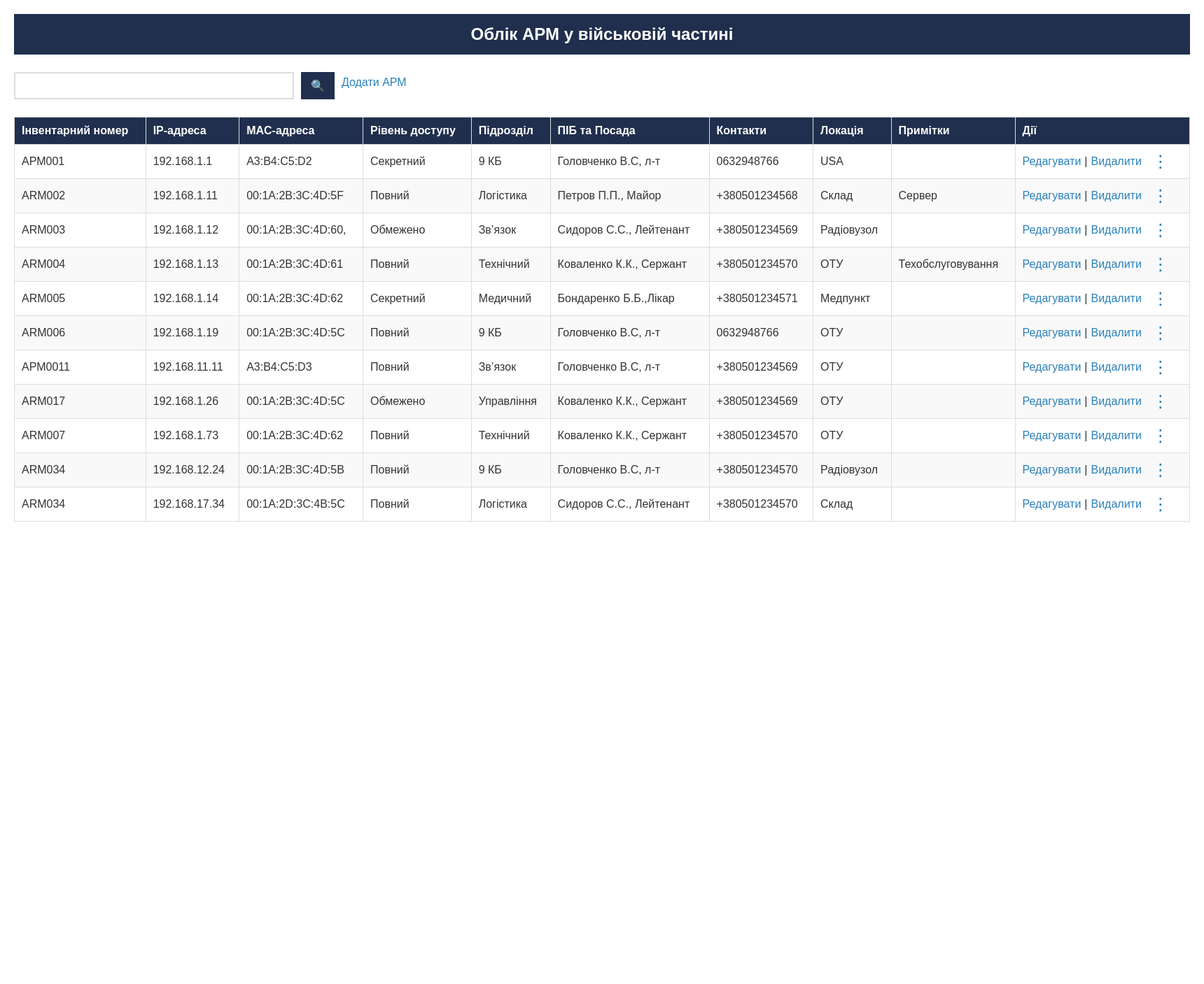
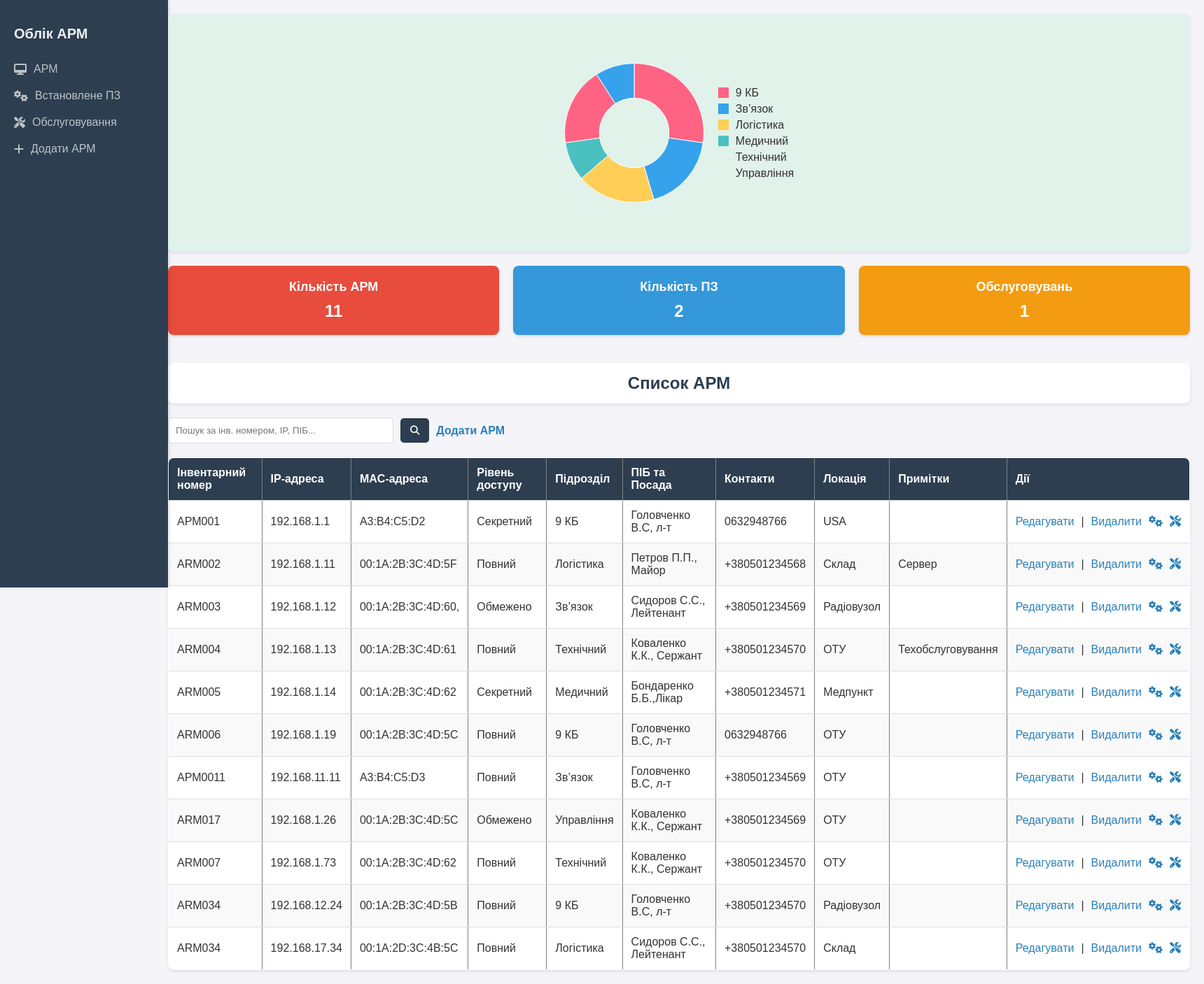
Before and after one commit to Vlad7773/it_support, a Flask app: page / in a window 1720 px wide. Shown: the whole page at 70% size. Before the commit the page ends 746 px from the top, so only its background shows below. Run offline with Flask 3, Linux system fonts and the light colour scheme; data comes from the database, SQL or seed files in the repository; both versions use the stored data as it was after the commit.

Commit message:
Діаграма

```diff
--- a/app.py
+++ b/app.py
@@ -1,5 +1,6 @@
 import sqlite3
 from flask import Flask, render_template, request, redirect, url_for
+import uuid
 
 app = Flask(__name__)
 
@@ -13,7 +14,7 @@
     cursor = conn.cursor()
     cursor.execute('''
         CREATE TABLE IF NOT EXISTS workplaces (
-            inventory_number TEXT,
+            inventory_number TEXT UNIQUE,
             ip_address TEXT,
             mac_address TEXT,
             access_level TEXT,
@@ -53,15 +54,41 @@
 def index():
     conn = get_db_connection()
     cursor = conn.cursor()
+
+    # Список АРМ
     cursor.execute('SELECT rowid, * FROM workplaces')
     workplaces = cursor.fetchall()
+
+    # Підрахунок статистики
+    cursor.execute('SELECT COUNT(*) FROM workplaces')
+    total_workplaces = cursor.fetchone()[0] or 0
+
+    cursor.execute('SELECT COUNT(*) FROM software')
+    total_software = cursor.fetchone()[0] or 0
+
+    cursor.execute('SELECT COUNT(*) FROM maintenance')
+    total_maintenance = cursor.fetchone()[0] or 0
+
+    # Розподіл за підрозділами для графіку
+    cursor.execute('SELECT unit, COUNT(*) as count FROM workplaces GROUP BY unit')
+    unit_distribution = cursor.fetchall()
+    units = [row['unit'] for row in unit_distribution if row['unit']] or ['Немає даних']
+    unit_counts = [row['count'] for row in unit_distribution if row['unit']] or [0]
+
     conn.close()
-    return render_template('index.html', workplaces=workplaces)
+
+    return render_template('index.html', workplaces=workplaces,
+                         total_workplaces=total_workplaces,
+                         total_software=total_software,
+                         total_maintenance=total_maintenance,
+                         units=units, unit_counts=unit_counts)
+
+# Решта коду залишається без змін (add, edit, delete, add_software, edit_software, delete_software, add_maintenance, edit_maintenance, delete_maintenance, details, search)
 
 @app.route('/add', methods=['GET', 'POST'])
 def add_workplace():
     if request.method == 'POST':
-        inventory_number = request.form['inventory_number']
+        inventory_number = str(uuid.uuid4())
         ip_address = request.form['ip_address']
         mac_address = request.form['mac_address']
         access_level = request.form['access_level']
@@ -70,7 +97,6 @@
         contacts = request.form['contacts']
         notes = request.form['notes']
         location = request.form['location']
-
         conn = get_db_connection()
         cursor = conn.cursor()
         cursor.execute('''
@@ -78,7 +104,6 @@
             VALUES (?, ?, ?, ?, ?, ?, ?, ?, ?)
         ''', (inventory_number, ip_address, mac_address, access_level, unit, person, contacts, notes, location))
         conn.commit()
-        rowid = cursor.lastrowid
         conn.close()
         return redirect(url_for('index'))
     return render_template('add.html')
@@ -88,7 +113,6 @@
     conn = get_db_connection()
     cursor = conn.cursor()
     if request.method == 'POST':
-        inventory_number = request.form['inventory_number']
         ip_address = request.form['ip_address']
         mac_address = request.form['mac_address']
         access_level = request.form['access_level']
@@ -98,9 +122,9 @@
         notes = request.form['notes']
         location = request.form['location']
         cursor.execute('''
-            UPDATE workplaces SET inventory_number = ?, ip_address = ?, mac_address = ?, access_level = ?, unit = ?, person = ?, contacts = ?, notes = ?, location = ?
+            UPDATE workplaces SET ip_address = ?, mac_address = ?, access_level = ?, unit = ?, person = ?, contacts = ?, notes = ?, location = ?
             WHERE rowid = ?
-        ''', (inventory_number, ip_address, mac_address, access_level, unit, person, contacts, notes, location, rowid))
+        ''', (ip_address, mac_address, access_level, unit, person, contacts, notes, location, rowid))
         conn.commit()
         conn.close()
         return redirect(url_for('index'))
@@ -242,8 +266,8 @@
     search_term = request.form['search_term']
     conn = get_db_connection()
     cursor = conn.cursor()
-    cursor.execute('SELECT rowid, * FROM workplaces WHERE ip_address LIKE ? OR mac_address LIKE ? OR person LIKE ?',
-                   ('%' + search_term + '%', '%' + search_term + '%', '%' + search_term + '%'))
+    cursor.execute('SELECT rowid, * FROM workplaces WHERE inventory_number LIKE ? OR ip_address LIKE ? OR mac_address LIKE ? OR person LIKE ?',
+                   ('%' + search_term + '%', '%' + search_term + '%', '%' + search_term + '%', '%' + search_term + '%'))
     workplaces = cursor.fetchall()
     conn.close()
     return render_template('index.html', workplaces=workplaces)
--- a/static/styles.css
+++ b/static/styles.css
@@ -1,34 +1,144 @@
 body {
     font-family: 'Arial', sans-serif;
-    background-color: #fff;
+    background-color: #f4f4f9;
     color: #333;
     margin: 0;
+    padding: 0;
+}
+
+.container {
+    display: flex;
+    min-height: 100vh;
+}
+
+.sidebar {
+    width: 200px;
+    background-color: #2c3e50;
+    color: #fff;
     padding: 20px;
+    position: fixed;
+    height: 100%;
+    box-shadow: 2px 0 5px rgba(0,0,0,0.1);
+}
+
+.sidebar h2 {
+    font-size: 20px;
+    margin-bottom: 20px;
+    color: #ecf0f1;
+}
+
+.sidebar a {
+    display: flex;
+    align-items: center;
+    color: #bdc3c7;
+    text-decoration: none;
+    padding: 10px 0;
+    font-size: 16px;
+}
+
+.sidebar a i {
+    margin-right: 10px;
+}
+
+.sidebar a:hover {
+    color: #fff;
+    background-color: #34495e;
+    border-radius: 5px;
+}
+
+.main-content {
+    margin-left: 220px;
+    padding: 20px;
+    flex-grow: 1;
 }
 
 .header {
-    background-color: #202f4d;
-    color: #fff;
+    background-color: #fff;
     padding: 15px;
+    border-radius: 8px;
+    box-shadow: 0 2px 4px rgba(0,0,0,0.1);
+    margin-bottom: 20px;
     text-align: center;
-    margin-bottom: 20px;
-    position: relative;
 }
 
 h1 {
     margin: 0;
     font-size: 24px;
+    color: #2c3e50;
 }
 
-h2 {
-    margin: 20px 0;
-    font-size: 22px;
-    color: #202f4d;
-    cursor: pointer;
+.stats-section {
+    margin-bottom: 40px;
 }
 
-h2:hover {
-    color: #1a253d;
+.chart-container {
+    display: flex;
+    align-items: center;
+    justify-content: center;
+    background-color: #e0f2e9;
+    padding: 20px;
+    border-radius: 8px;
+    box-shadow: 0 2px 4px rgba(0,0,0,0.1);
+    margin-bottom: 20px;
+    height: 300px;
+    position: relative;
+}
+
+.chart-container canvas {
+    max-width: 200px;
+    max-height: 200px;
+}
+
+.chart-legend {
+    margin-left: 20px;
+}
+
+.chart-legend div {
+    display: flex;
+    align-items: center;
+    margin: 5px 0;
+}
+
+.legend-color {
+    display: inline-block;
+    width: 15px;
+    height: 15px;
+    margin-right: 10px;
+}
+
+.legend-color-0 { background-color: #FF6384; }
+.legend-color-1 { background-color: #36A2EB; }
+.legend-color-2 { background-color: #FFCE56; }
+.legend-color-3 { background-color: #4BC0C0; }
+
+.stats-cards {
+    display: flex;
+    gap: 20px;
+    justify-content: center;
+}
+
+.card {
+    flex: 1;
+    padding: 20px;
+    border-radius: 8px;
+    color: #fff;
+    text-align: center;
+    box-shadow: 0 2px 4px rgba(0,0,0,0.1);
+}
+
+.card.red { background-color: #e74c3c; }
+.card.blue { background-color: #3498db; }
+.card.orange { background-color: #f39c12; }
+
+.card h3 {
+    margin: 0;
+    font-size: 18px;
+}
+
+.card p {
+    margin: 10px 0 0;
+    font-size: 24px;
+    font-weight: bold;
 }
 
 table {
@@ -36,21 +146,28 @@
     border-collapse: collapse;
     margin-top: 20px;
     background-color: #fff;
+    box-shadow: 0 2px 4px rgba(0,0,0,0.1);
+    border-radius: 8px;
+    overflow: hidden;
 }
 
 th, td {
-    padding: 10px;
+    padding: 12px;
     text-align: left;
-    border: 1px solid #ddd;
+    border-bottom: 1px solid #ddd;
 }
 
 th {
-    background-color: #202f4d;
+    background-color: #2c3e50;
     color: #fff;
 }
 
 tr:nth-child(even) {
     background-color: #f9f9f9;
+}
+
+tr:hover {
+    background-color: #f1f1f1;
 }
 
 a {
@@ -71,29 +188,30 @@
 
 .search-form input[type="text"] {
     padding: 10px;
-    border: 2px solid #ddd;
+    border: 1px solid #ddd;
+    border-radius: 5px;
     background-color: #fff;
     color: #333;
-    width: 400px;
+    width: 300px;
 }
 
 .search-form button {
     padding: 10px 14px;
-    background-color: #202f4d;
+    background-color: #2c3e50;
     border: none;
     cursor: pointer;
     color: #fff;
+    border-radius: 5px;
 }
 
 .search-form button:hover {
-    background-color: #1a253d;
+    background-color: #34495e;
 }
 
 .add-button {
     color: #2980b9;
     text-decoration: none;
-    display: block;
-    margin-bottom: 10px;
+    font-weight: bold;
 }
 
 .add-button:hover {
@@ -103,69 +221,43 @@
 .action-links {
     display: flex;
     align-items: center;
-    gap: 5px;
+    gap: 10px;
 }
 
-.action-dots {
-    font-size: 24px;
+.action-links a i {
+    font-size: 16px;
     color: #2980b9;
-    cursor: pointer;
-    text-decoration: none;
-    margin-left: 10px;
 }
 
-.action-dots:hover {
+.action-links a:hover i {
     color: #1c6391;
 }
 
-.section {
-    margin-bottom: 30px;
+@media (max-width: 768px) {
+    .sidebar {
+        width: 100%;
+        height: auto;
+        position: relative;
     }
-
-.hidden {
-    display: none;
+    .main-content {
+        margin-left: 0;
     }
-
-.show {
+    .stats-cards {
+        flex-direction: column;
+    }
+    .chart-container {
+        flex-direction: column;
+        height: auto;
+    }
+    .chart-legend {
+        margin-left: 0;
+        margin-top: 20px;
+    }
+    table, th, td {
         display: block;
+        width: 100%;
     }
-
-form {
-    margin-bottom: 20px;
-}
-
-input[type="text"], input[type="date"], textarea {
-    padding: 8px;
-    margin: 5px 0;
-    border: 1px solid #ddd;
-    background-color: #fff;
-    color: #333;
-    width: 100%;
+    th, td {
         box-sizing: border-box;
     }
-
-button {
-    padding: 8px 16px;
-    background-color: #202f4d;
-    color: #fff;
-    border: none;
-    cursor: pointer;
 }
-
-button:hover {
-    background-color: #1a253d;
-}
-
-.corner-link {
-    position: absolute;
-    top: 15px;
-    left: 20px;
-    color: #fff;
-    font-weight: bold;
-    font-size: 16px;
-    text-decoration: underline;
-}
-
-.corner-link:hover {
-    color: #ddd;
-}
--- a/templates/index.html
+++ b/templates/index.html
@@ -3,15 +3,57 @@
 <head>
     <title>Облік АРМ у військовій частині</title>
     <meta charset="UTF-8">
+    <meta name="viewport" content="width=device-width, initial-scale=1.0">
     <link rel="stylesheet" href="{{ url_for('static', filename='styles.css') }}">
+    <link rel="stylesheet" href="https://cdnjs.cloudflare.com/ajax/libs/font-awesome/6.4.0/css/all.min.css">
+    <script src="https://cdn.jsdelivr.net/npm/chart.js@4.4.0/dist/chart.umd.min.js"></script>
 </head>
 <body>
+    <div class="container">
+        <!-- Бічна панель -->
+        <div class="sidebar">
+            <h2>Облік АРМ</h2>
+            <a href="/"><i class="fas fa-desktop"></i> АРМ</a>
+            <a href="/details#software"><i class="fas fa-cogs"></i> Встановлене ПЗ</a>
+            <a href="/details#maintenance"><i class="fas fa-tools"></i> Обслуговування</a>
+            <a href="/add"><i class="fas fa-plus"></i> Додати АРМ</a>
+        </div>
+
+        <!-- Основний контент -->
+        <div class="main-content">
+            <!-- Статистика -->
+            <div class="stats-section">
+                <div class="chart-container">
+                    <canvas id="unitChart"></canvas>
+                    <div class="chart-legend">
+                        {% for unit in units %}
+                        <div><span class="legend-color legend-color-{{ loop.index0 }}"></span> {{ unit }}</div>
+                        {% endfor %}
+                    </div>
+                </div>
+                <div class="stats-cards">
+                    <div class="card red">
+                        <h3>Кількість АРМ</h3>
+                        <p>{{ total_workplaces }}</p>
+                    </div>
+                    <div class="card blue">
+                        <h3>Кількість ПЗ</h3>
+                        <p>{{ total_software }}</p>
+                    </div>
+                    <div class="card orange">
+                        <h3>Обслуговувань</h3>
+                        <p>{{ total_maintenance }}</p>
+                    </div>
+                </div>
+            </div>
+
+            <!-- Пошук і таблиця -->
             <div class="header">
-        <h1>Облік АРМ у військовій частині</h1>
+                <h1>Список АРМ</h1>
             </div>
             <form method="POST" action="/search" class="search-form">
-        <input type="text" name="search_term" placeholder=" ">
-        <button type="submit"><span style="font-size: 16px;">🔍</span></button>
+                <input type="text" name="search_term" placeholder="Пошук за інв. номером, IP, ПІБ...">
+                <button type="submit"><i class="fas fa-search"></i></button>
                 <a href="/add" class="add-button">Додати АРМ</a>
             </form>
             <table border="1">
@@ -45,12 +87,47 @@
                             <div class="action-links">
                                 <a href="/edit/{{ workplace['rowid'] }}">Редагувати</a> |
                                 <a href="/delete/{{ workplace['rowid'] }}">Видалити</a>
-                        <a href="/details" class="action-dots">⋮</a>
+                                <a href="/details#software" title="Встановлене ПЗ"><i class="fas fa-cogs"></i></a>
+                                <a href="/details#maintenance" title="Оновлення"><i class="fas fa-tools"></i></a>
                             </div>
                         </td>
                     </tr>
                     {% endfor %}
                 </tbody>
             </table>
+        </div>
+    </div>
+
+    <!-- Скрипт для графіку -->
+    <script>
+        // Отримуємо дані від Flask
+        const units = {{ units | tojson | safe }};
+        const unitCounts = {{ unit_counts | tojson | safe }};
+
+        // Ініціалізація графіку з захистом від порожніх даних
+        const ctx = document.getElementById('unitChart').getContext('2d');
+        if (units.length > 0 && unitCounts.length > 0) {
+            new Chart(ctx, {
+                type: 'doughnut',
+                data: {
+                    labels: units,
+                    datasets: [{
+                        data: unitCounts,
+                        backgroundColor: ['#FF6384', '#36A2EB', '#FFCE56', '#4BC0C0'],
+                        borderWidth: 1
+                    }]
+                },
+                options: {
+                    responsive: true,
+                    maintainAspectRatio: false,
+                    plugins: {
+                        legend: { display: false }
+                    }
+                }
+            });
+        } else {
+            console.log('Немає даних для графіку');
+        }
+    </script>
 </body>
 </html>
```
Also changed, not shown: workplaces.db. Lines whose indentation alone changed are shown as unchanged.
